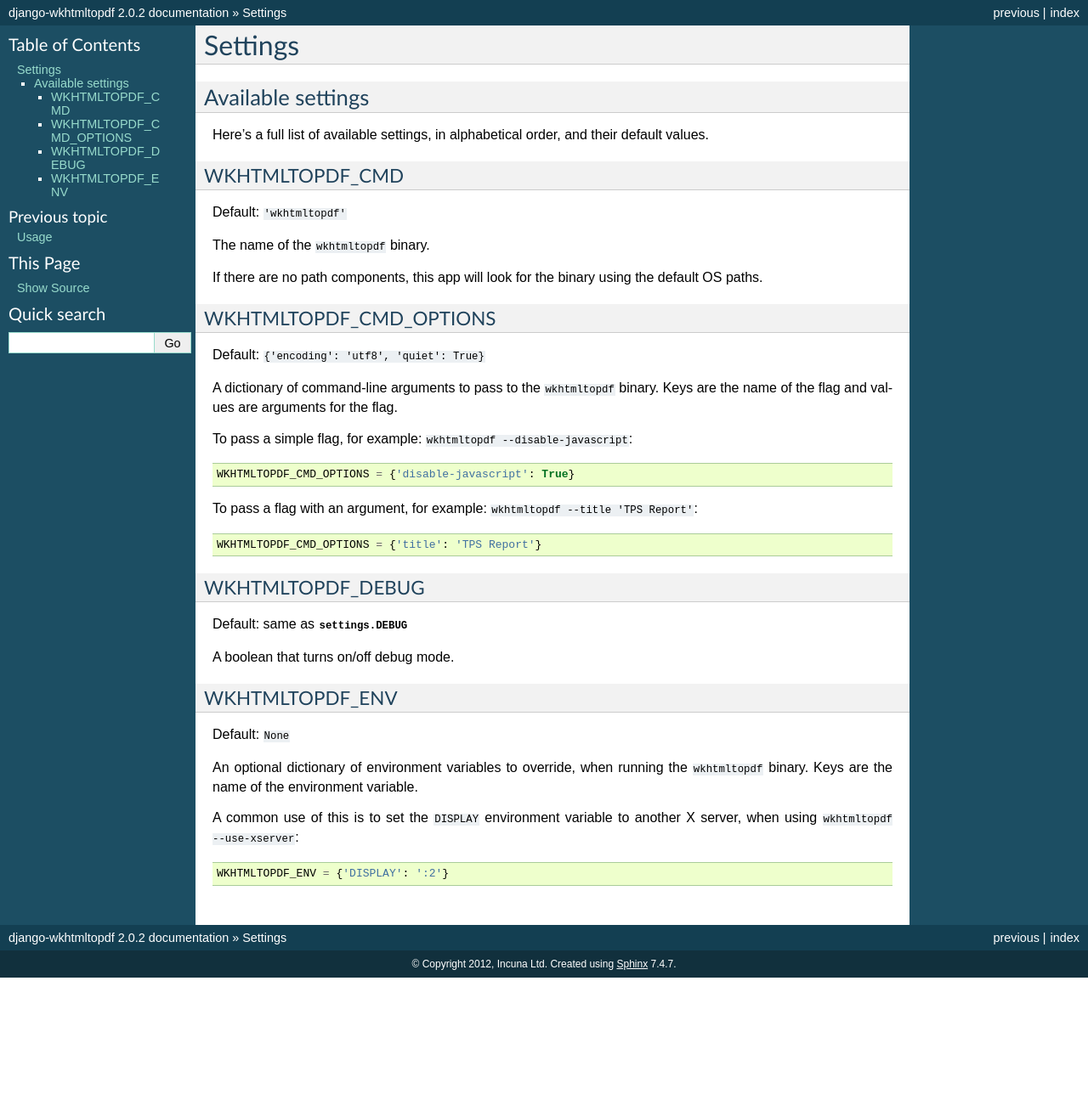
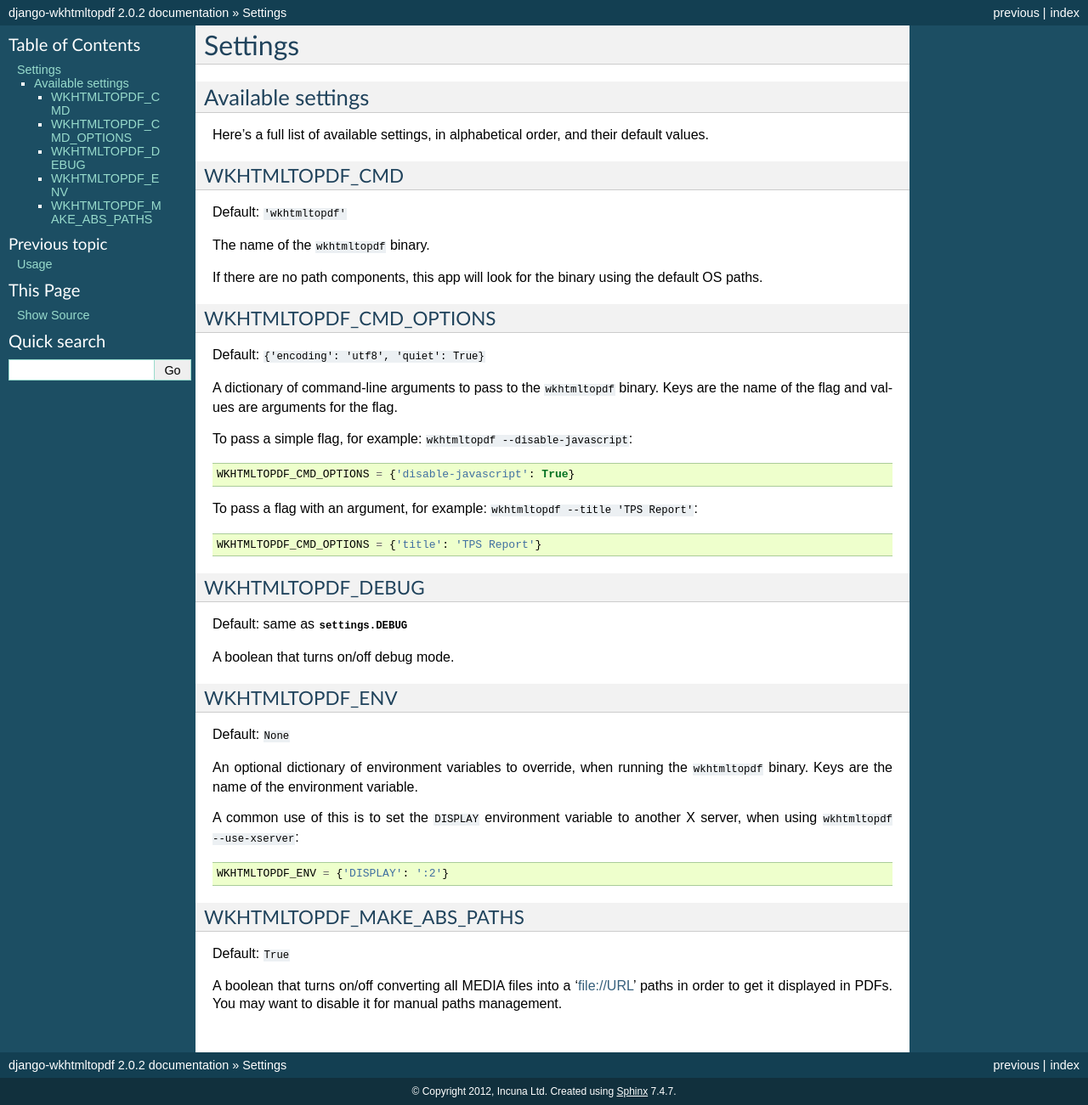
Before and after one commit to incuna/django-wkhtmltopdf, a Sphinx documentation site: the page built from docs/settings.rst, in a window 1280 px wide. Shown: the whole page at 85% size. Built offline with Sphinx 7.4.7, drawn with Linux system fonts in a browser that asks for light colours; before the commit the page ends 1151 px from its top, so only the background shows below that.

Commit message:
Add option WKHTMLTOPDF_MAKE_ABS_PATHS

```diff
--- a/docs/settings.rst
+++ b/docs/settings.rst
@@ -67,3 +67,13 @@
 .. code-block:: python
 
     WKHTMLTOPDF_ENV = {'DISPLAY': ':2'}
+
+
+WKHTMLTOPDF_MAKE_ABS_PATHS
+~~~~~~~~~~~~~~~~~~~~~~~~~~
+
+Default: ``True``
+
+A boolean that turns on/off converting all MEDIA files into a 'file://URL' paths
+in order to get it displayed in PDFs.
+You may want to disable it for manual paths management.
```
Also changed, not shown: 1 other file.
